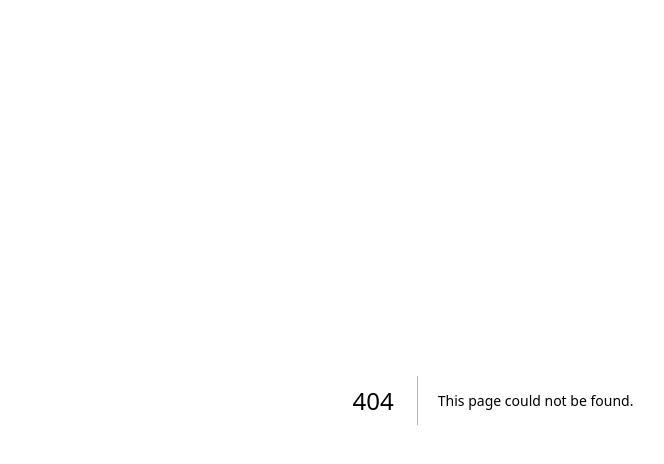
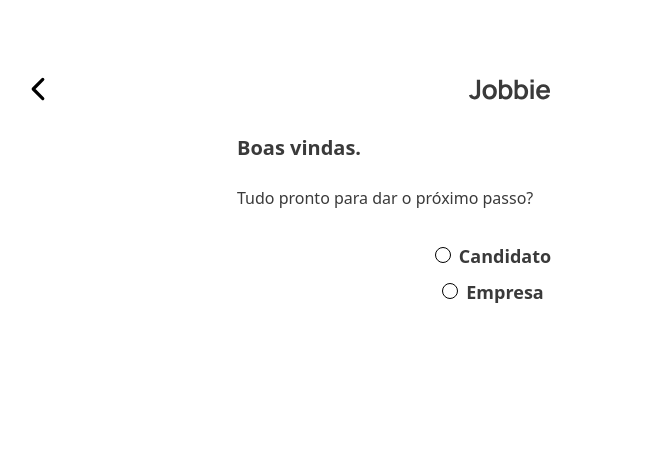
Before and after one commit to jobbie-project/jobbie-app, a Next.js app: page /cadastro/selecao-usuario in a window 1280 px wide. Before the commit this address had no page. Shown: the top 464 px of the page, without its empty margins (147-811 px from the left). Built offline with nearby package versions, Linux system fonts and the light colour scheme.

Commit message:
add a default font and create the register header
Co-Authored-By: Felipe Gabriel Botelho <felipeg.bot@gmail.com>

```diff
--- /dev/null
+++ b/src/components/register-header.tsx
@@ -0,0 +1,16 @@
+import { Logoblack } from "@/icons/logo-black";
+import { IoChevronBackOutline } from "react-icons/io5";
+
+export default function RegisterHeader() {
+  return (
+    <div className="w-full flex justify-center">
+      <div className="max-w-5xl mt-16 w-full flex flex-row justify-between items-center align-middle px-10">
+        {/* <div className="flex flex-row justify-between max-w-3xl w-full bg-slate-500"> */}
+        <IoChevronBackOutline size={34} />
+        <Logoblack width={"100"} height={"50"} />
+        <div />
+        {/* </div> */}
+      </div>
+    </div>
+  );
+}
--- /dev/null
+++ b/src/pages/cadastro/selecao-usuario.tsx
@@ -0,0 +1,49 @@
+import React from "react";
+import RegisterHeader from "@/components/register-header";
+import { Logoblack } from "@/icons/logo-black";
+
+export default function SelecaoUsuario() {
+  return (
+    <>
+      <RegisterHeader />
+      <div className="max-w-full items-center p-5 flex flex-col min-h-screen ">
+        <span className="max-w-lg w-full font-semibold text-xl text-black">
+          Boas vindas.
+        </span>
+        <span className="max-w-lg w-full font-normal text-base text-black mt-6">
+          Tudo pronto para dar o próximo passo?
+        </span>
+        <div className="inline-block mt-8">
+          <input
+            className="appearance-none border rounded-full p-1 h-4 w-4 border-gray-300 focus:ring-2 focus:ring-red-300 checked:bg-red"
+            type="radio"
+            name="radio"
+            id="candidato"
+            value="candidato"
+          />
+          <label
+            className="ml-2 text-black font-semibold text-lg"
+            htmlFor="candidato"
+          >
+            Candidato
+          </label>
+        </div>
+        <div className="inline-block mt-2 ">
+          <input
+            className="appearance-none border rounded-full p-1 h-4 w-4 border-gray-300 focus:ring-2 focus:ring-green-300 checked:bg-red"
+            type="radio"
+            name="radio"
+            id="empresa"
+            value="empresa"
+          />
+          <label
+            className="ml-2 text-black font-semibold text-lg"
+            htmlFor="empresa"
+          >
+            Empresa
+          </label>
+        </div>
+      </div>
+    </>
+  );
+}
--- a/src/pages/home-page.tsx
+++ b/src/pages/home-page.tsx
@@ -32,11 +32,11 @@ export default function Home() {
   return (
     <>
       <Header />
-      <div className="max-w-full items-center p-5 flex flex-col 'min-h-screen">
+      <div className="max-w-full items-center p-5 flex flex-col min-h-screen">
         <div className="max-w-5xl px-8 w-full ">
           <p className="my-5 font-normal">Olá, {username}</p>
           <SearchBar />
-              </div>
+        </div>
         <div className="max-w-5xl flex flex-col w-full ">
           <p className="mt-5 py-6 px-8 font-semibold">Recomendados</p>
           <div className="relative flex mb-5 items-center">
@@ -50,8 +50,8 @@ export default function Home() {
                 ))}
             </div>
           </div>
-            </div>
-         <div className="max-w-5xl flex flex-col w-full ">
+        </div>
+        <div className="max-w-5xl flex flex-col w-full ">
           <p className="px-8 font-semibold">Vagas recentes</p>
           <div className="px-8 py-6">
             {Array(numberOfJobs)
--- a/src/pages/login.tsx
+++ b/src/pages/login.tsx
@@ -1,7 +1,7 @@
 import { Logoblack } from "@/icons/logo-black";
 import { AiOutlineEye, AiOutlineEyeInvisible } from "react-icons/ai";
 import React from "react";
-import Link from "next/link";
+import { RouteButton } from "@/components/route-button";
 
 export default function Login() {
   const [exibir, setExibir] = React.useState(true);
@@ -71,11 +71,7 @@ export default function Login() {
                       </label>
                     </div>
                     <div>
-                      <Link href="/home-page">
-                        <button className="mt-8 text-lg bg-red font-normal w-full text-white rounded px-3 py-3 block shadow-xl">
-                          Login
-                        </button>
-                      </Link>
+                      <RouteButton text="Entrar" link="/home-page" />
                       <span className="text-warmGray-400 font-normal flex flex-row mt-8 justify-center">
                         Não possui conta?
                         <a className="ml-2 text-black font-semibold" href="">
```
Also changed, not shown: src/fonts/Manrope.ttf (added).
